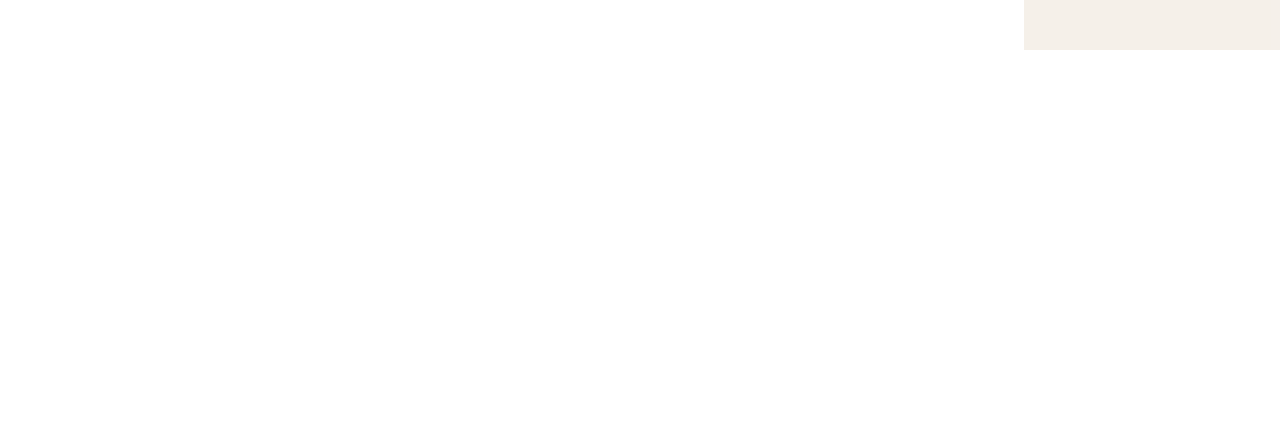
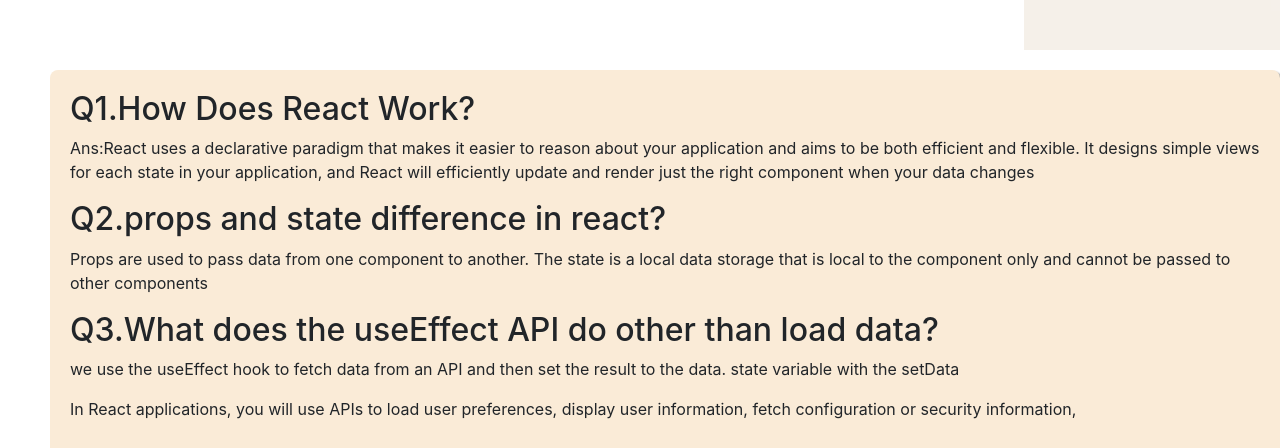
Before and after one commit to sadnanrakib/assingmet-08, a React (Create React App) app: page / in a window 1280 px wide. Shown: the part 1260-1708 px from the top of the page. Before the commit the page ends 1310 px from the top, so only its background shows below. Built offline with nearby package versions, Linux system fonts and the light colour scheme.

Commit message:
Question add

```diff
--- a/src/Component/Fitness/Fitness.js
+++ b/src/Component/Fitness/Fitness.js
@@ -1,6 +1,7 @@
 import React, {useState, useEffect } from 'react';
 import Cart from '../Cart/Cart';
 import Product from '../Product/Product';
+import Question from '../Qusetion/Question';
 import'./Fitness.css';
 
 const Fitness = () => {
@@ -17,6 +18,8 @@
         setCart(newCart)
     }
     return (
+        <div>
+
         <div className='product-container'>
             <div className='gym-container'>
                 {
@@ -26,11 +29,16 @@
                         addToCart={addToCart}
                         ></Product>)
                 }
+
+
             </div>
             <div className='cart-container'>
                 <Cart cart={cart}></Cart>
             </div>
         </div>
+        <Question></Question>
+        </div>
+
 
     );
 };
--- a/src/Component/Product/Product.js
+++ b/src/Component/Product/Product.js
@@ -16,6 +16,7 @@
                 <p className='btn-text'>Add to list</p>
                 </button>
         </div>
+
     );
 };
 
--- /dev/null
+++ b/src/Component/Qusetion/Question.css
@@ -0,0 +1,10 @@
+.Question{
+
+    margin-left: 50px;
+
+    margin-top: 20px;
+    background-color: antiquewhite;
+    border-radius: 8px;
+    box-shadow: 2px 2px 2px gray ;
+    padding: 20px;
+}
--- /dev/null
+++ b/src/Component/Qusetion/Question.js
@@ -0,0 +1,19 @@
+import React from 'react';
+import'./Question.css';
+
+const Question = () => {
+    return (
+   <div className='Question'>
+    <h2>Q1.How Does React Work?</h2>
+    <p>Ans:React uses a declarative paradigm that makes it easier to reason about your application and aims to be both efficient and flexible. It designs simple views for each state in your application, and React will efficiently update and render just the right component when your data changes</p>
+    <h2>Q2.props and state difference in react?</h2>
+    <p>Props are used to pass data from one component to another. The state is a local data storage that is local to the component only and cannot be passed to other components</p>
+    <h2>Q3.What does the useEffect API do other than load data?</h2>
+    <p> we use the useEffect hook to fetch data from an API and then set the result to the data.
+     state variable with the setData</p>
+     <p> In React applications, you will use APIs to load user preferences, display user information, fetch configuration or security information,</p>
+   </div>
+    );
+};
+
+export default Question;
```
